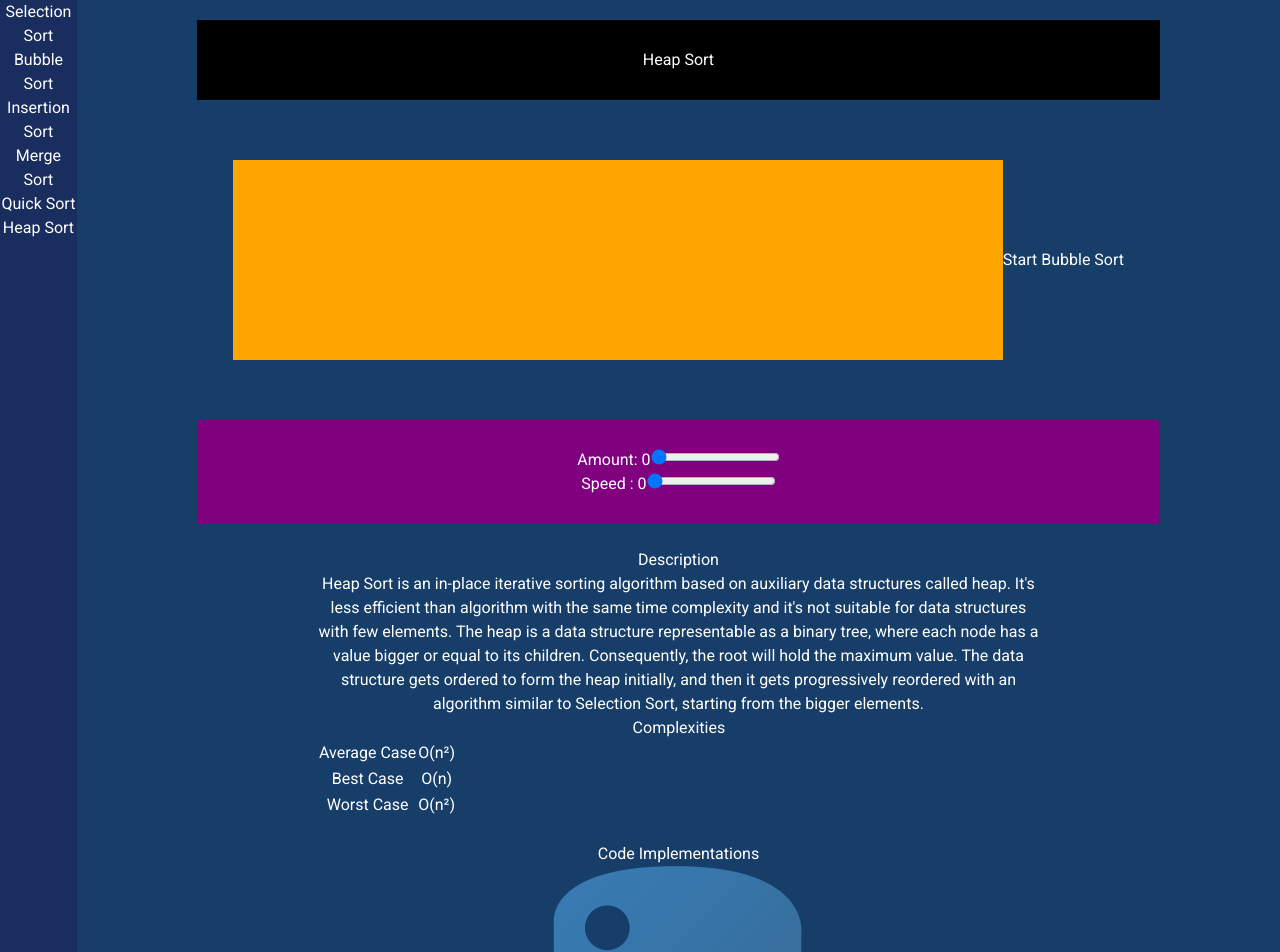
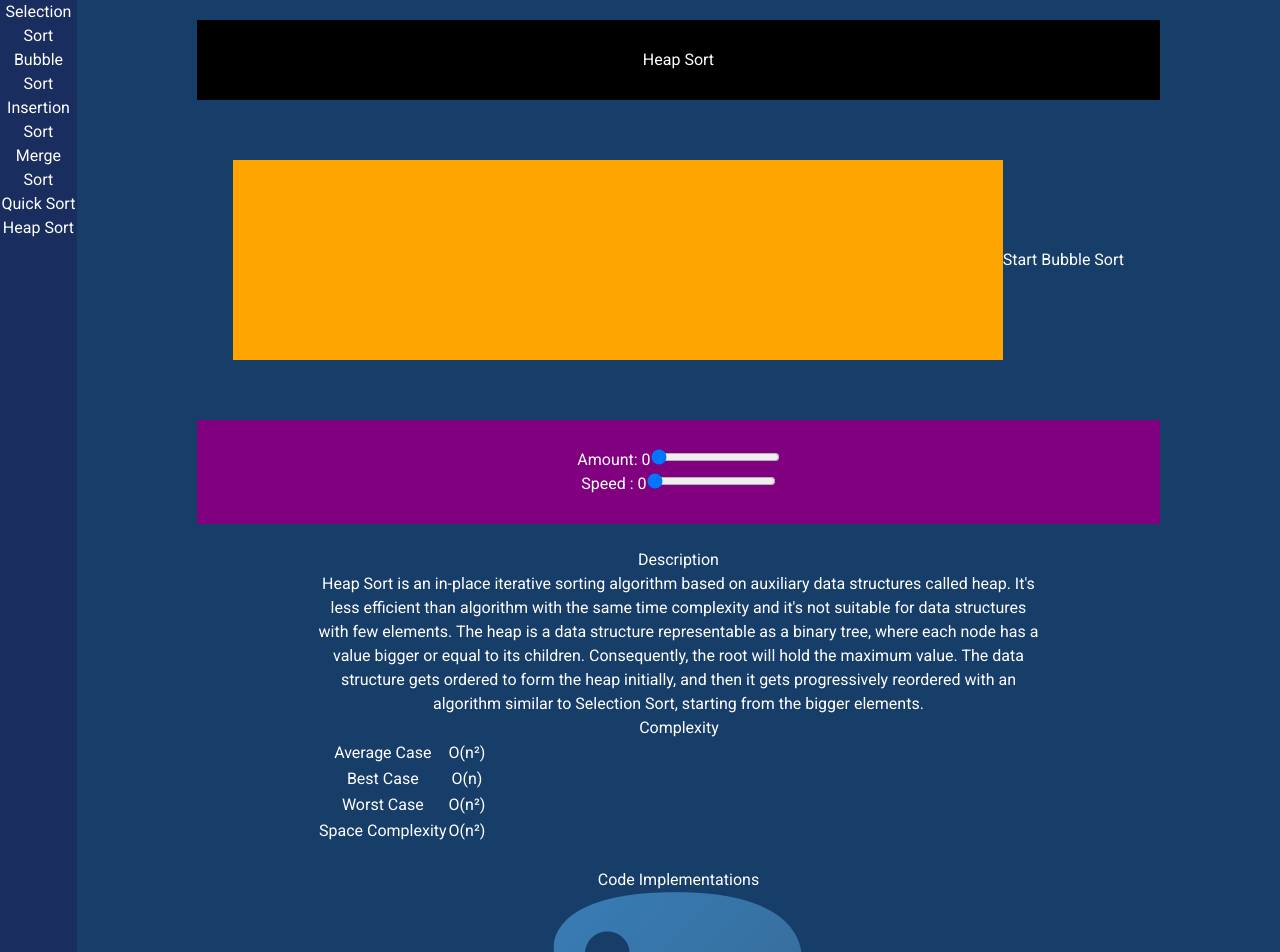
Before and after one commit to yamhokim/Sorting-Algorithm-Website, a React (Vite) app in the folder sortAlgorithmVisualizer/: page /heap-sort in a window 1280 px wide. Shown: the top 952 px of the page. Built offline with nearby package versions, Linux system fonts and the light colour scheme.

Commit message:
made small change to title

```diff
--- a/sortAlgorithmVisualizer/src/components/flipCard.tsx
+++ b/sortAlgorithmVisualizer/src/components/flipCard.tsx
@@ -19,7 +19,7 @@ const FlipCard = () => {
           <div
             className={`h-[60%] bg-blue-600 text-white p-4 rounded-xl border-4 border-blue-800`}
           >
-            <h2 className="text-xl font-bold mb-4">Complexities</h2>
+            <h2 className="text-xl font-bold mb-4">Complexity</h2>
             <table className="w-full text-left border-separate border-spacing-y-2">
               <tbody>
                 <tr className="border-t">
@@ -34,6 +34,10 @@ const FlipCard = () => {
                   <td className="py-2 font-bold">Worst Case</td>
                   <td className="text-right">O(n²)</td>
                 </tr>
+                <tr className="border-t">
+                  <td className="py-2 font-bold">Space Complexity</td>
+                  <td className="text-right">O(n²)</td>
+                </tr>
               </tbody>
             </table>
           </div>
```
